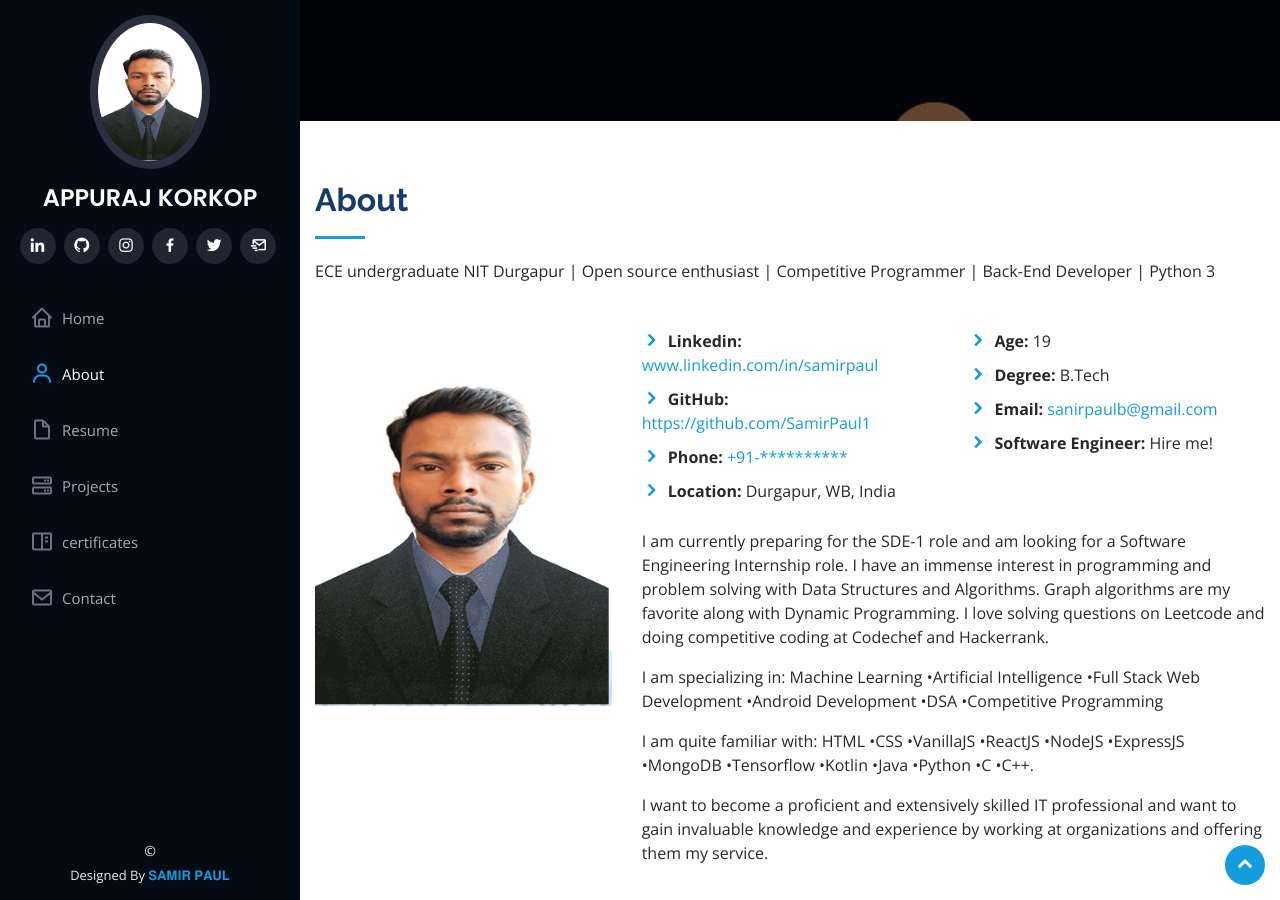
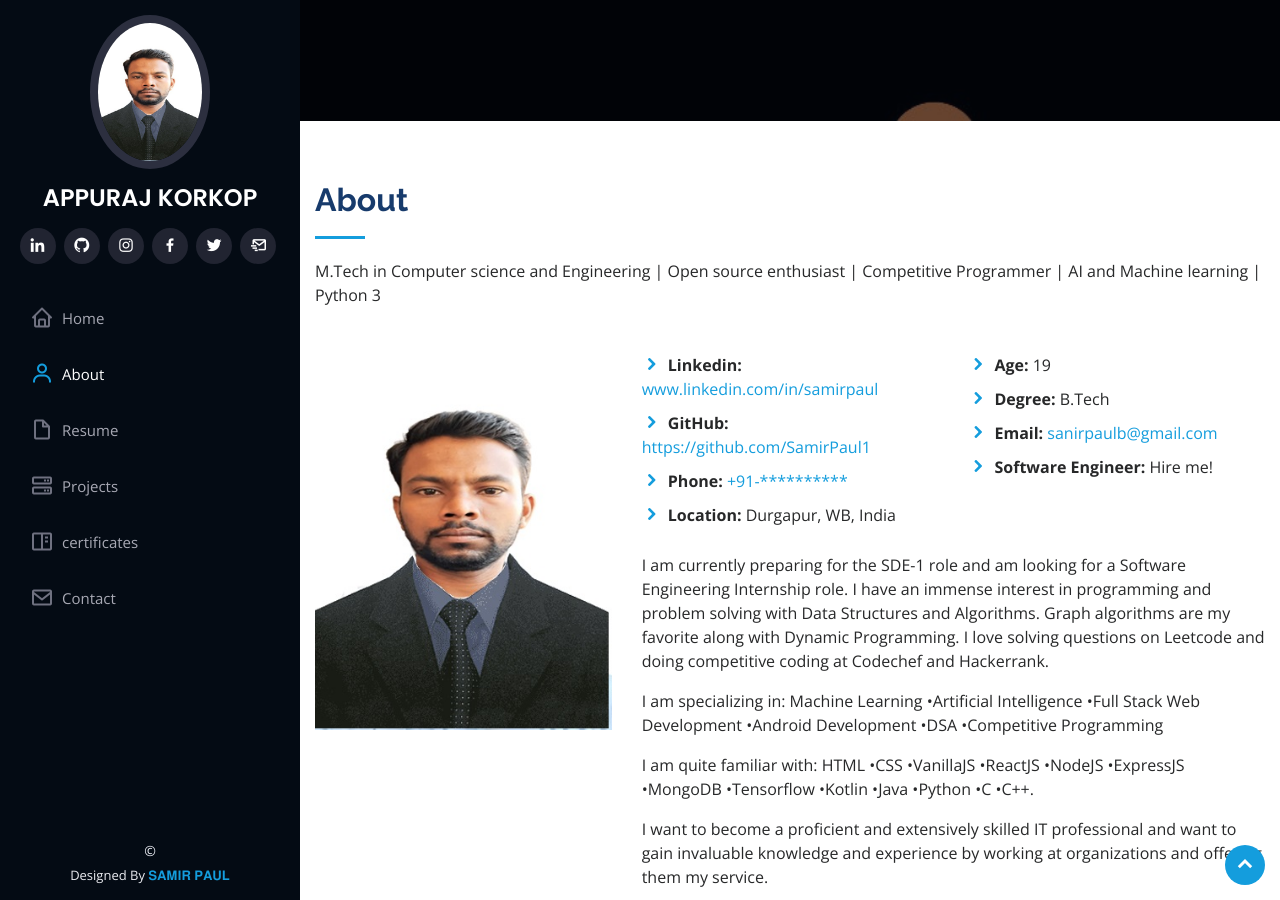
Before and after one commit to appurajk/appuraj.in, a Jekyll site: the page index.html, which Jekyll copies as it is, in a window 1280 px wide and 900 px high, scrolled down 779 px. Built offline with Jekyll 4.4.1, drawn with Linux system fonts in a browser that asks for light colours.

Commit message:
Update index.html

```diff
--- a/index.html
+++ b/index.html
@@ -80,7 +80,7 @@
 
         <div class="section-title">
           <h2>About</h2>
-          <p>ECE undergraduate NIT Durgapur | Open source enthusiast | Competitive Programmer | Back-End Developer | Python 3 </p>
+          <p>M.Tech in Computer science and Engineering | Open source enthusiast | Competitive Programmer | AI and Machine learning  | Python 3 </p>
         </div>
 
         <div class="row">
```
